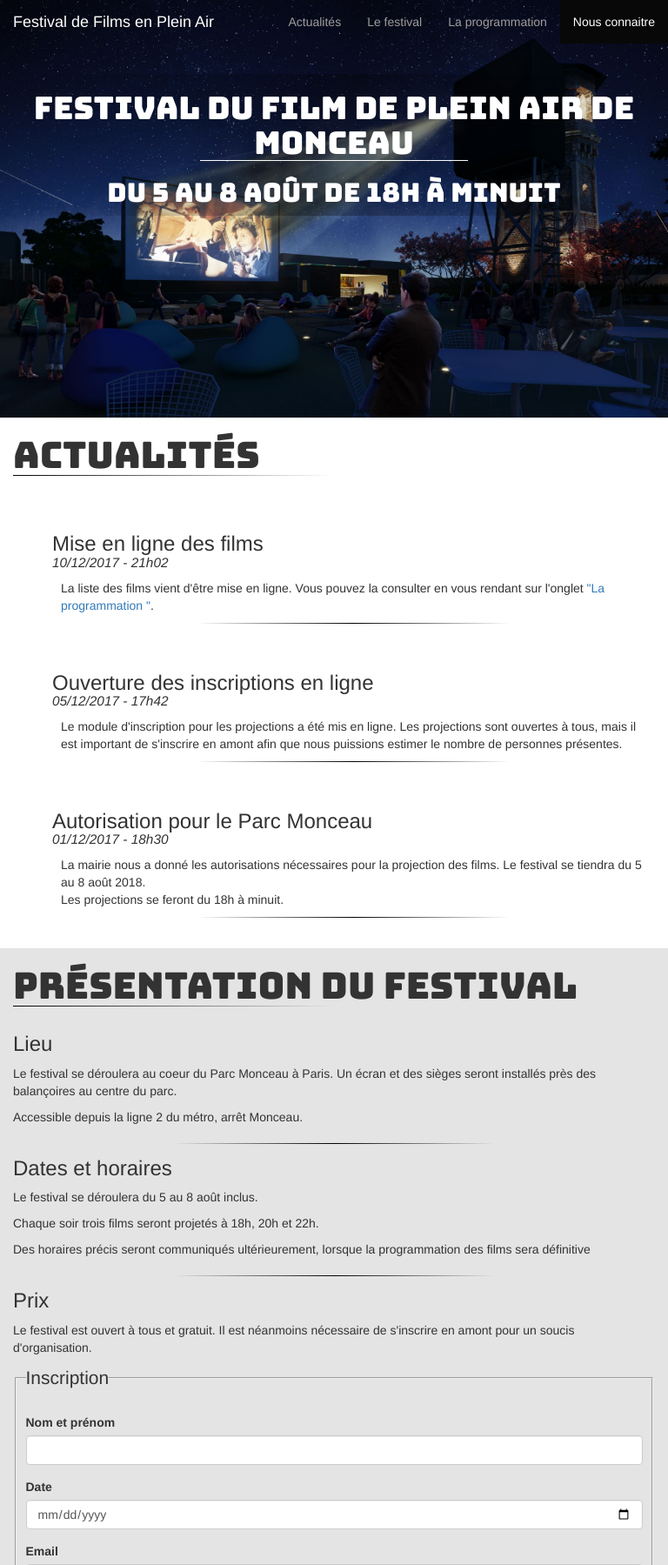
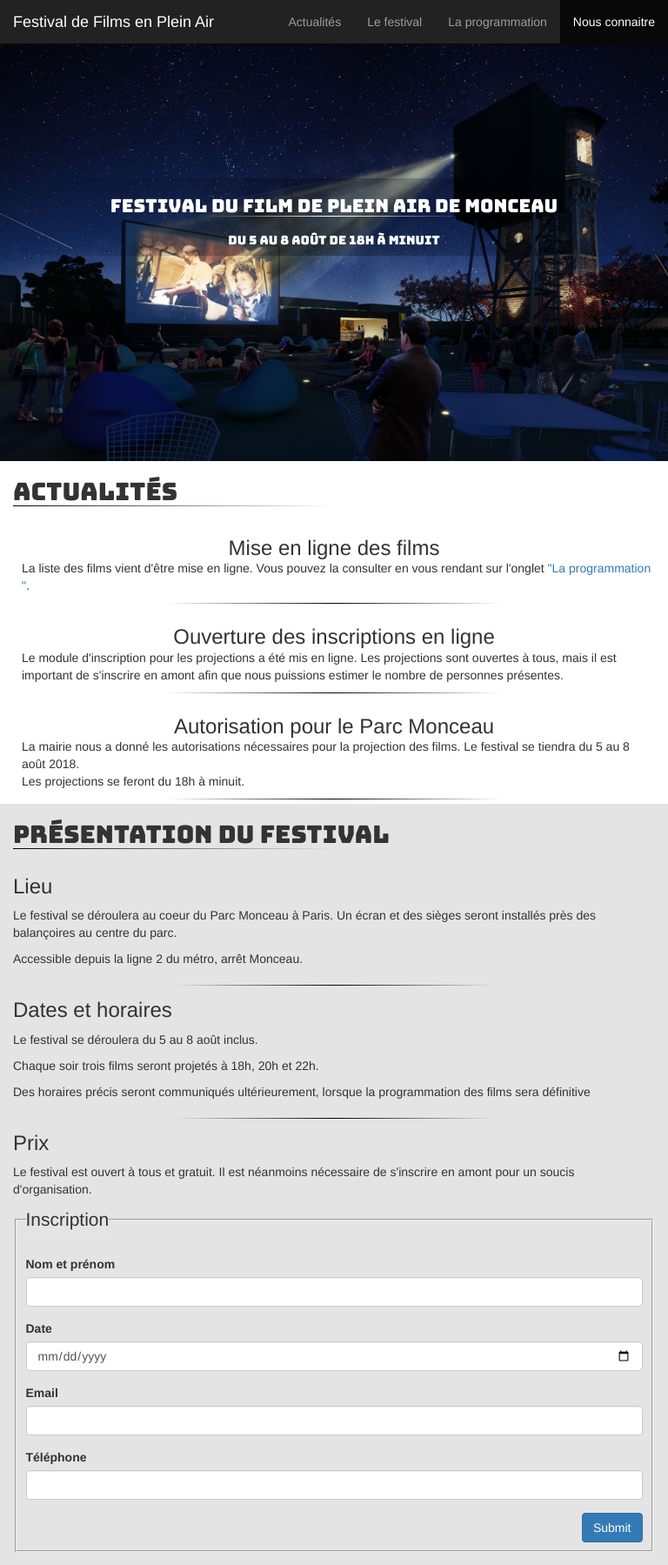
Before and after one commit to Giildo/p3, a PHP site: page / in a window 768 px wide. Shown: the top 1799 px of the page at 87% size. Run offline with PHP 8.4, Linux system fonts and the light colour scheme; some libraries are stand-ins or nearby versions.

Commit message:
Refonte du CSS responsive Modification du CSS pour que le site soit responsive

```diff
--- a/index.php
+++ b/index.php
@@ -3,11 +3,12 @@
 <head>
 	<title>Festival de Films en Plein Air</title>
 	<meta charset="utf-8" />
+	<meta name="viewport" content="width=device-width, initial-scale=1" />
 	<link href="https://fonts.googleapis.com/css?family=Bungee" rel="stylesheet">
 	<link href="https://maxcdn.bootstrapcdn.com/bootstrap/3.3.7/css/bootstrap.min.css" rel="stylesheet" integrity="sha384-BVYiiSIFeK1dGmJRAkycuHAHRg32OmUcww7on3RYdg4Va+PmSTsz/K68vbdEjh4u" crossorigin="anonymous">
 	<link rel="stylesheet" type="text/css" href="style.css" />
 </head>
-<body data-spy="scroll" data-target=".navbar" data-offset="50">
+<body data-spy="scroll" data-target=".navbar">
 
 	<nav class="navbar navbar-inverse navbar-fixed-top" style="background-color:rgba(0,0,0,0);border-color:rgba(0,0,0,0);">
 		<div class="container-fluid">
@@ -32,7 +33,7 @@
 
 	<div class="container-fluid">
 		<header id="header" class="row">
-			<div>
+			<div class="col-xs-12">
 				<h1>Festival du Film de Plein Air de Monceau</h1>
 				<h2>Du 5 au 8 août de 18h à minuit</h2>
 			</div>
@@ -191,11 +192,11 @@
 			</div>
 
 		</section>
+
+		<footer id="footer" class="row">
+			<p class="col-xs-12">&copy Les films en Plein Air - Site réalisé par <a href="http://www.jojotique.fr">Jojotique</a></p>
+		</footer>
 	</div>
-
-	<footer id="footer">
-		<p>&copy Les films en Plein Air - Site réalisé par <a href="http://www.jojotique.fr">Jojotique</a></p>
-	</footer>
 
 	<script
 	src="https://code.jquery.com/jquery-3.2.1.min.js"
@@ -266,6 +267,7 @@
 			});
 
 			//Nav qui disparait
+			if(document.body.clientWidth >= 991) {
 				$(document).scroll(function(){
 					var top = document.documentElement.scrollTop;
 
@@ -275,6 +277,9 @@
 						$('.navbar-inverse').removeAttr('style');
 					}
 				});
+			} else {
+				$('.navbar-inverse').removeAttr('style');
+			}
 
 			$('#a_top').click(function(e){
 				e.preventDefault();
--- a/style.css
+++ b/style.css
@@ -1,10 +1,17 @@
-.col-md-2 {
-   padding: 0;
+/* General */
+@media screen and (max-width: 991px) {
+   body {
+      margin-top: 50px;
+   }
 }
+
+/* Nav */
 
 .navbar-inverse {
    transition: background-color 0.5s, border-color 0.5s, font-size;
 }
+
+/* Header */
 
 header img[class="col-xs-12"] {
    padding: 0;
@@ -14,7 +21,7 @@ header {
    position: relative;
 }
 
-header div {
+header div[class="col-xs-12"] {
    width: 100%;
    position: absolute;
    top: 50%;
@@ -32,16 +39,37 @@ header h1, header h2, section h2 {
    font-family: 'Bungee', cursive;
 }
 
+@media screen and (max-width: 991px) {
+   header h1 {
+      font-size: 1.5em;
+   }
+
+   header h2 {
+      font-size: 1em;
+   }
+}
+
 header h1:after {
    content: '';
    display: block;
    height: 1px; width: 40%;
    margin: auto;
-   background-color: white;
+   background-image: linear-gradient(to right, rgba(255,255,255,0), rgba(255,255,255,1), rgba(255,255,255,0));
 }
 
-section h2 {
-   font-size: 3em;
+/* Section */
+
+   /* General */
+@media screen and (min-width: 991px) {
+   section h2 {
+      font-size: 3em;
+   }
+}
+
+@media screen and (max-width: 991px){
+   section h2 {
+      font-size: 2em;
+   }
 }
 
 section h2:after {
@@ -50,6 +78,8 @@ section h2:after {
    height: 1px; width: 50%;
    background-image: linear-gradient(to right, rgba(0,0,0,1), rgba(0,0,0,0));
 }
+
+   /* Actualites */
 
 #actualites div[class="col-xs-12"] {
    padding-left: 60px;
@@ -81,6 +111,26 @@ section h2:after {
    margin: auto;
 }
 
+@media screen and (max-width: 991px) {
+   #actualites div[class="col-xs-12"] {
+      padding-left: 15px;
+   }
+
+   #actualites div[class="row"] {
+      margin: 5px -15px;
+   }
+
+   #actualites h3 {
+      text-align: center;
+   }
+
+   #actualites h4 {
+      display: none;
+   }
+}
+
+   /* Presentation festival */
+
 #presentation_festival {
    background-color: #e4e4e4;
 }
@@ -102,6 +152,30 @@ section h2:after {
    border-image: initial;
 }
 
+@media screen and (min-width: 991px) {
+   #presentation_festival iframe {
+      min-height: 400px;
+      height: 100%;
+      position: absolute;
+      padding-top: 20px;
+      padding-bottom: 20px;
+   }
+}
+
+@media screen and (max-width: 991px) and (min-width: 768px) {
+   #presentation_festival iframe {
+      width: 100%;
+      height: 400px;
+   }
+}
+
+@media screen and (max-width: 768px) {
+   #presentation_festival iframe {
+      width: 100%;
+      height: 200px;
+   }
+}
+
 #presentation_festival h3:nth-child(4):before, #presentation_festival h3:nth-child(8):before {
    content: '';
    display: block;
@@ -115,13 +189,7 @@ section h2:after {
    position: relative;
 }
 
-#presentation_festival iframe {
-   min-height: 400px;
-   height: 100%;
-   position: absolute;
-   padding-top: 20px;
-   padding-bottom: 20px;
-}
+   /* Presentation films */
 
 .bloc_film {
    position: relative;
@@ -165,3 +233,7 @@ section h2:after {
 .bloc_film:hover h4 {
    color: rgba(0,0,0,1);
 }
+
+.col-md-2 {
+   padding: 0;
+}
```
Lines whose indentation alone changed are shown as unchanged.
